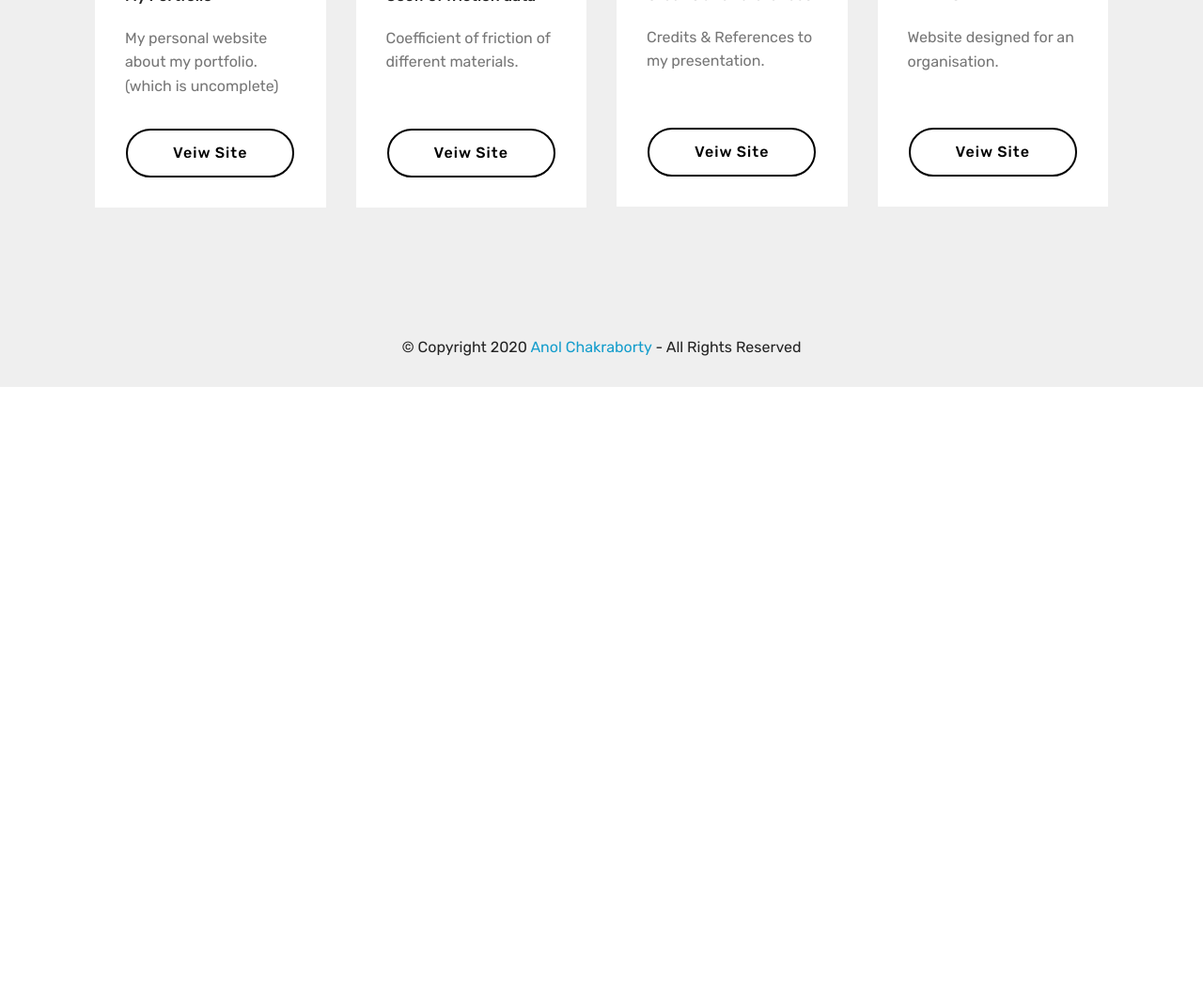
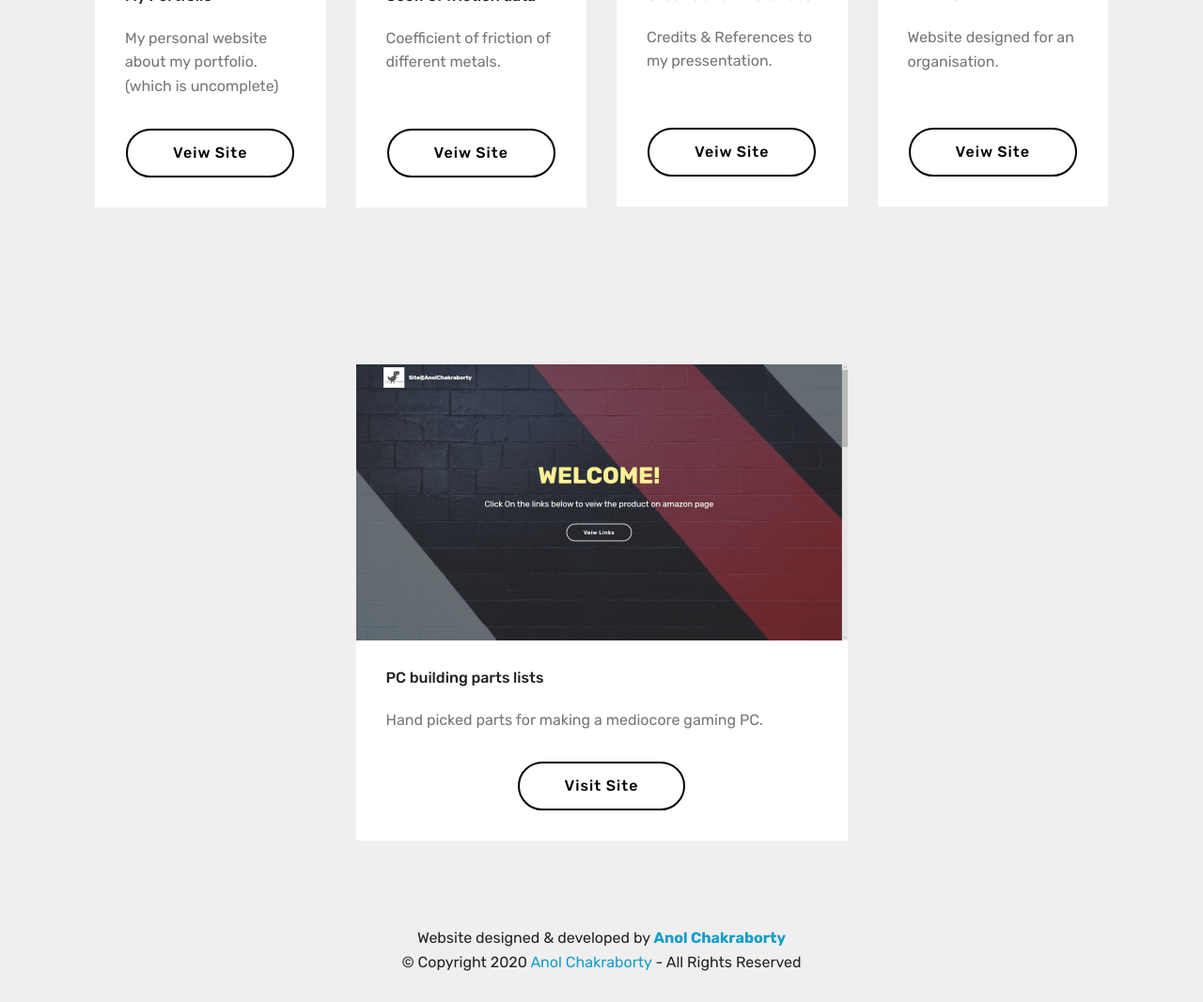
Before and after one commit to itssubhamroy23/mysites, a plain HTML site: page index.html in a window 1280 px wide. Shown: the part 1077-2144 px from the top of the page at 94% size. Before the commit the page ends 1489 px from the top, so only its background shows below. Drawn offline with Linux system fonts and the light colour scheme.

Commit message:
Add files via upload

```diff
--- a/assets/images/hashes.json
+++ b/assets/images/hashes.json
@@ -1 +1 @@
-{"MF5wZgR/ep9HK22ORQzPHg==":"download-122x122.png","B2JwbWR9rNXHbQgeIcGZ9w==":"mbr-1800x1200.jpg","Gsq6EUyyT3fRoiqXoKebDQ==":"port-492x254.png","IoBBg7LVC0uSpFX58lZHsA==":"data-492x254.png","Lvbqkn2rq825UF/QeWN2ag==":"cred-492x252.png","yX/DU8/TjIZqStZRGsYZBg==":"nerits-492x253.png"}
+{"MF5wZgR/ep9HK22ORQzPHg==":"download-122x122.png","B2JwbWR9rNXHbQgeIcGZ9w==":"mbr-1800x1200.jpg","Gsq6EUyyT3fRoiqXoKebDQ==":"port-492x254.png","IoBBg7LVC0uSpFX58lZHsA==":"data-492x254.png","Lvbqkn2rq825UF/QeWN2ag==":"cred-492x252.png","yX/DU8/TjIZqStZRGsYZBg==":"nerits-492x253.png","Fe692vLvNvRjm6/I/e0X6g==":"screenshot%20(25)-1046x588.png"}
--- a/assets/mobirise/css/mbr-additional.css
+++ b/assets/mobirise/css/mbr-additional.css
@@ -1170,6 +1170,46 @@ section.lazy-placeholder:after {
   box-shadow: 0px 0px 30px 0px rgba(0, 0, 0, 0.05);
   transition: box-shadow 0.3s;
 }
+.cid-rYunTB0JbW {
+  padding-top: 45px;
+  padding-bottom: 45px;
+  background-color: #efefef;
+}
+.cid-rYunTB0JbW .card-box {
+  padding: 0 2rem;
+}
+.cid-rYunTB0JbW .mbr-section-btn {
+  padding-top: 1rem;
+}
+.cid-rYunTB0JbW .mbr-section-btn a {
+  margin-top: 1rem;
+  margin-bottom: 0;
+}
+.cid-rYunTB0JbW h4 {
+  font-weight: 500;
+  margin-bottom: 0;
+  text-align: left;
+  padding-top: 2rem;
+}
+.cid-rYunTB0JbW p {
+  margin-bottom: 0;
+  text-align: left;
+  padding-top: 1.5rem;
+}
+.cid-rYunTB0JbW .mbr-text {
+  color: #767676;
+}
+.cid-rYunTB0JbW .card-wrapper {
+  height: 100%;
+  padding-bottom: 2rem;
+  background: #ffffff;
+  box-shadow: 0px 0px 0px 0px rgba(0, 0, 0, 0);
+  transition: box-shadow 0.3s;
+}
+.cid-rYunTB0JbW .card-wrapper:hover {
+  box-shadow: 0px 0px 30px 0px rgba(0, 0, 0, 0.05);
+  transition: box-shadow 0.3s;
+}
 .cid-rWYPYVFSx2 {
   padding-top: 30px;
   padding-bottom: 30px;
--- a/index.html
+++ b/index.html
@@ -1,7 +1,7 @@
 <!DOCTYPE html>
 <html  >
 <head>
-
+  <!-- Site made with Mobirise Website Builder v4.11.6, https://mobirise.com -->
   <meta charset="UTF-8">
   <meta http-equiv="X-UA-Compatible" content="IE=edge">
   <meta name="generator" content="Mobirise v4.11.6, mobirise.com">
@@ -53,7 +53,7 @@
     </nav>
 </section>
 
-<section class="engine"><a href="https://mobirise.info/l">free web templates</a></section><section class="header1 cid-rWYOHZyQK8 mbr-fullscreen mbr-parallax-background" id="header16-2">
+<section class="engine"><a href="https://mobirise.info/b">how to create your own website</a></section><section class="header1 cid-rWYOHZyQK8 mbr-fullscreen mbr-parallax-background" id="header16-2">
 
 
 
@@ -102,7 +102,7 @@
                     </div>
                     <div class="card-box">
                         <h4 class="card-title mbr-fonts-style display-7">Coeff of friction data</h4>
-                        <p class="mbr-text mbr-fonts-style display-7">Coefficient of friction of different materials.<br><br></p>
+                        <p class="mbr-text mbr-fonts-style display-7">Coefficient of friction of different metals.<br><br></p>
                     </div>
                     <div class="mbr-section-btn text-center"><a href="https://xnolpanthera.github.io/data/" class="btn btn-black-outline display-4" target="_blank">Veiw Site</a></div>
                 </div>
@@ -115,7 +115,7 @@
                     </div>
                     <div class="card-box">
                         <h4 class="card-title mbr-fonts-style display-7">Credits and references</h4>
-                        <p class="mbr-text mbr-fonts-style display-7">Credits &amp; References to my presentation.<br><br></p>
+                        <p class="mbr-text mbr-fonts-style display-7">Credits &amp; References to my pressentation.<br><br></p>
                     </div>
                     <div class="mbr-section-btn text-center"><a href="https://xnolpanthera.github.io/credits/" class="btn btn-black-outline display-4" target="_blank">
                             Veiw Site</a></div>
@@ -138,6 +138,35 @@
     </div>
 </section>
 
+<section class="features3 cid-rYunTB0JbW" id="features3-4">
+
+
+
+
+    <div class="container">
+        <div class="media-container-row">
+            <div class="card p-3 col-12 col-md-6">
+                <div class="card-wrapper">
+                    <div class="card-img">
+                        <a href="https://xnolpanthera.github.io/PCparts/" target="_blank"><img src="assets/images/screenshot-25-1046x588.png" alt="Mobirise" title=""></a>
+                    </div>
+                    <div class="card-box">
+                        <h4 class="card-title mbr-fonts-style display-7">PC building parts lists</h4>
+                        <p class="mbr-text mbr-fonts-style display-7">Hand picked parts for making a mediocore gaming PC.<br></p>
+                    </div>
+                    <div class="mbr-section-btn text-center"><a href="https://xnolpanthera.github.io/PCparts/" class="btn btn-black-outline display-4" target="_blank">Visit Site</a></div>
+                </div>
+            </div>
+
+
+
+
+
+
+        </div>
+    </div>
+</section>
+
 <section once="footers" class="cid-rWYPYVFSx2" id="footer6-3">
 
 
@@ -147,8 +176,7 @@
     <div class="container">
         <div class="media-container-row align-center mbr-white">
             <div class="col-12">
-                <p class="mbr-text mb-0 mbr-fonts-style display-7">
-                    © Copyright 2020 <strong><a href="#top">Anol Chakraborty</a></strong> - All Rights Reserved
+                <p class="mbr-text mb-0 mbr-fonts-style display-7">Website designed &amp; developed by <a href="#top"><strong>Anol Chakraborty</strong></a><br>© Copyright 2020 <strong><a href="#top">Anol Chakraborty</a></strong> - All Rights Reserved
                 </p>
             </div>
         </div>
```
Also changed, not shown: assets/images/screenshot-25-1046x588.png (added).
